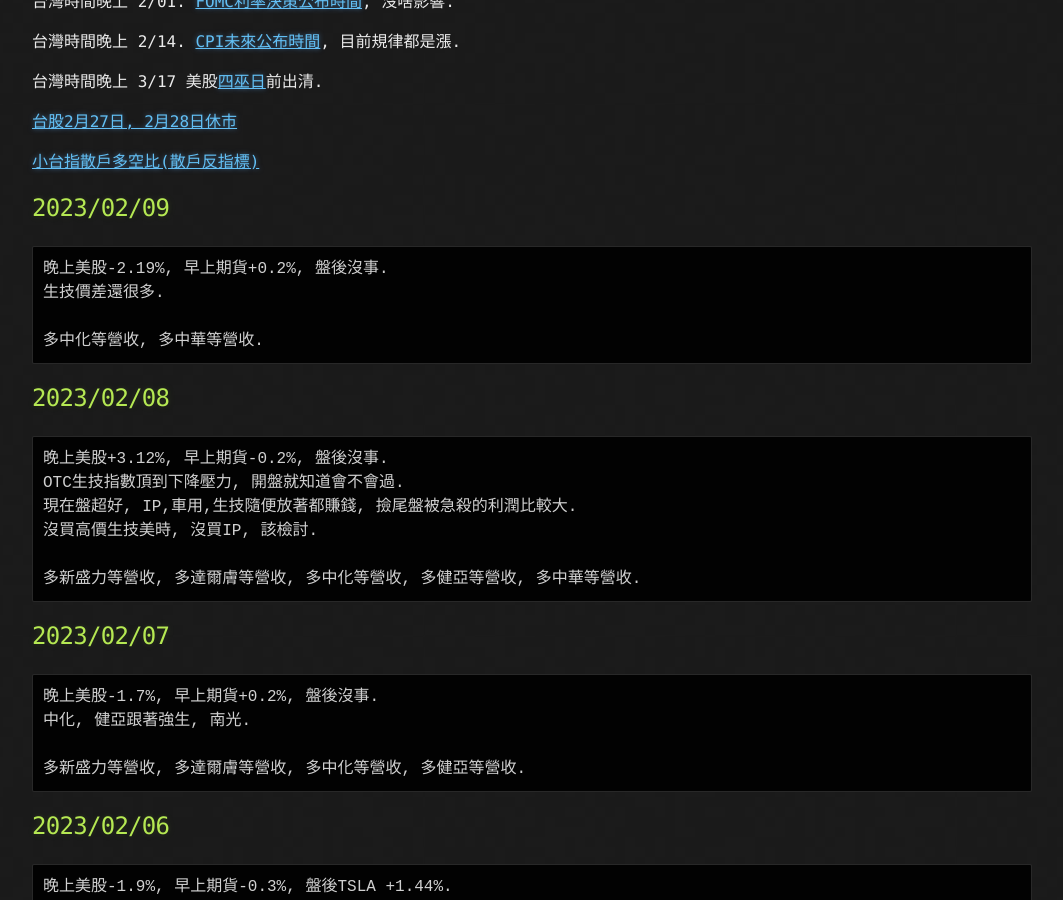
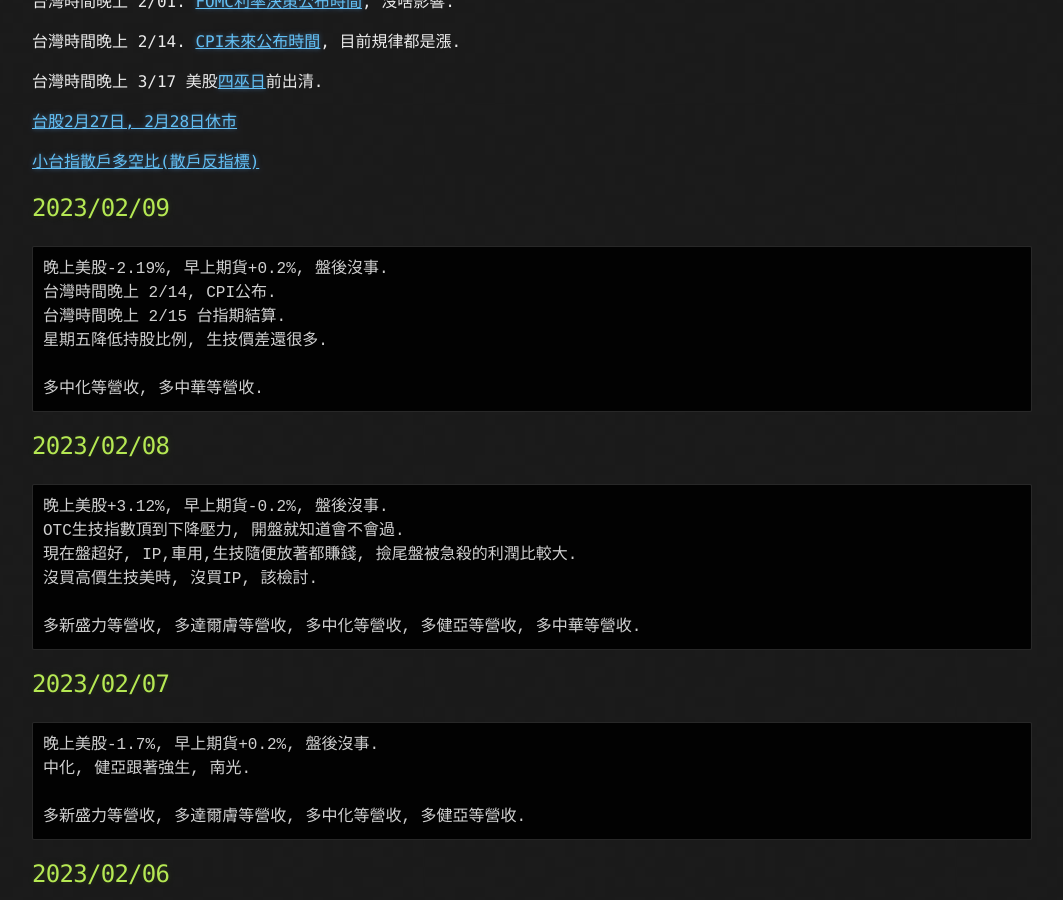
Before and after one commit to lepg5487/Stock_God, a Jekyll site: the page built from index.md, in a window 1280 px wide and 900 px high, scrolled down 428 px. Shown: the whole window, without its empty margins (108-1171 px from the left). Built offline with Jekyll 4.4.1, drawn with Linux system fonts in a browser that asks for light colours; our own code applies the rules of GitHub Pages for plain Markdown files.

Commit message:
Update index.md

````diff
--- a/index.md
+++ b/index.md
@@ -23,7 +23,9 @@ layout: testlayouts
 ## 2023/02/09
 ```
 晚上美股-2.19%, 早上期貨+0.2%, 盤後沒事.
-生技價差還很多.
+台灣時間晚上 2/14, CPI公布.
+台灣時間晚上 2/15 台指期結算.
+星期五降低持股比例, 生技價差還很多.
 
 多中化等營收, 多中華等營收.
 ```
````
